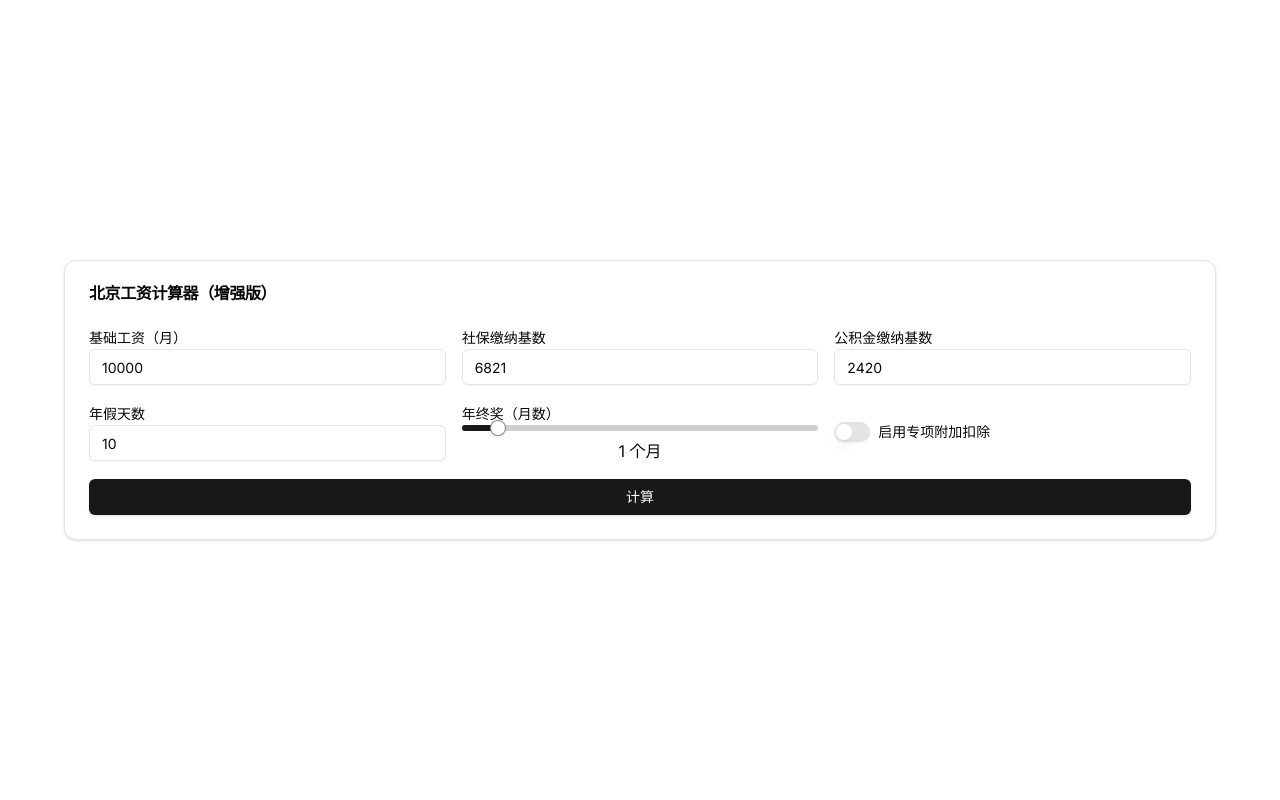
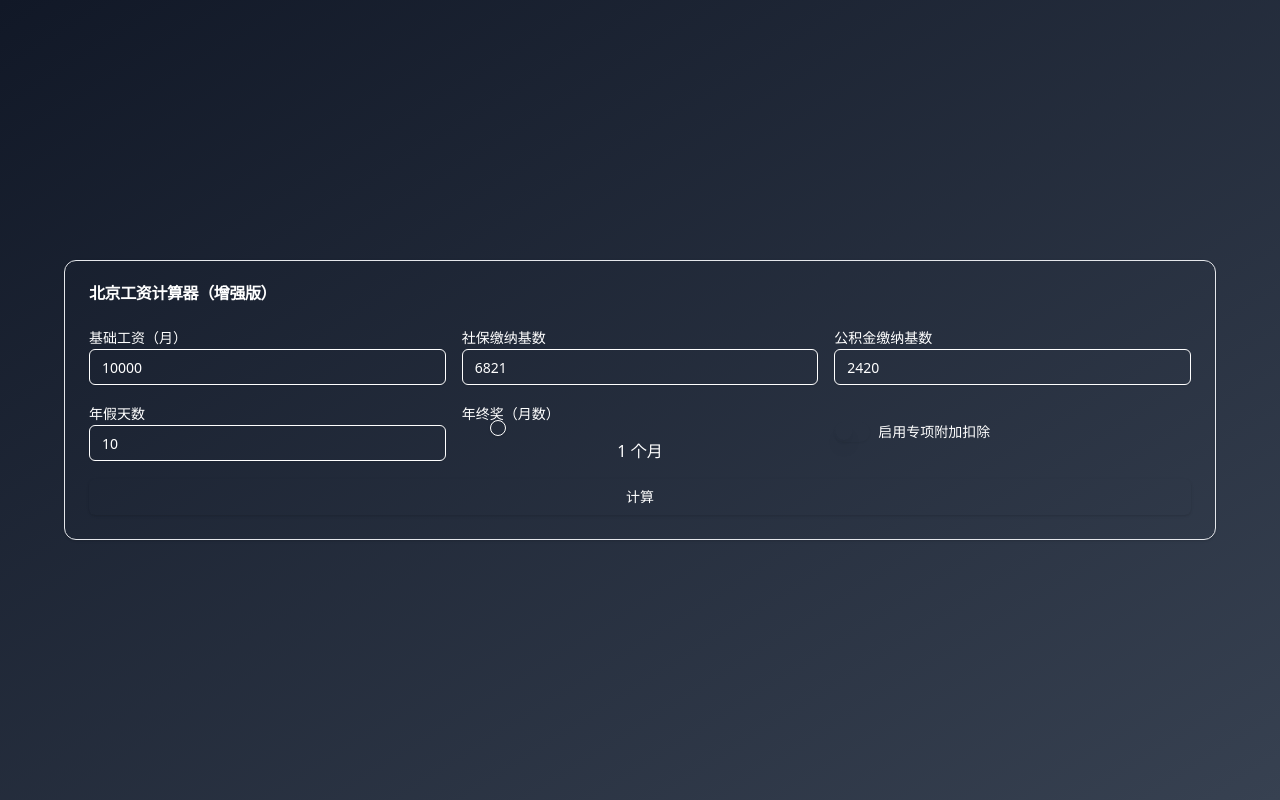
Before and after one commit to cookabc/app-universe, a Next.js app: page /salary-calculator in a window 1280 px wide. Built offline with nearby package versions, Linux system fonts and the light colour scheme.

Commit message:
refactor: Update global CSS variables and styles

```diff
--- a/src/app/globals.css
+++ b/src/app/globals.css
@@ -6,6 +6,31 @@
     --foreground-rgb: 0, 0, 0;
     --background-start-rgb: 214, 219, 220;
     --background-end-rgb: 255, 255, 255;
+
+    /* Core brand colors */
+    --brand-primary: 123, 31, 162; /* Purple 800 */
+    --brand-secondary: 103, 58, 183; /* Deep Purple 500 */
+    --brand-accent: 233, 30, 99; /* Pink 500 */
+
+    /* Background gradients */
+    --gradient-primary: linear-gradient(135deg, rgb(var(--brand-primary)), rgb(var(--brand-secondary)));
+    --gradient-accent: linear-gradient(135deg, rgb(var(--brand-primary)), rgb(var(--brand-accent)));
+
+    /* Radius */
+    --radius: 0.5rem;
+    --radius-large: 1rem;
+
+    /* Animation durations */
+    --transition-fast: 0.2s;
+    --transition-normal: 0.3s;
+    --transition-slow: 0.5s;
+
+    /* Z-index layers */
+    --z-negative: -1;
+    --z-normal: 1;
+    --z-tooltip: 10;
+    --z-fixed: 100;
+    --z-modal: 1000;
 }
 
 @media (prefers-color-scheme: dark) {
@@ -16,93 +41,49 @@
     }
 }
 
+@layer base {
     body {
-	color: var(--foreground-rgb);
-	background: linear-gradient(
-		to bottom,
-		var(--background-start-rgb),
-		var(--background-end-rgb)
-	);
-	font-family: Arial, Helvetica, sans-serif;
+        @apply bg-gradient-to-br from-gray-900 to-gray-700 min-h-screen w-screen text-white font-sans antialiased;
     }
 
-@layer utilities {
-	.text-balance {
-		text-wrap: balance;
+    /* Common container styles */
+    .container-base {
+        @apply px-4 sm:px-6 lg:px-8;
+    }
+
+    /* Common card styles */
+    .card-base {
+        @apply bg-white/10 backdrop-blur-lg border border-white/20 rounded-xl shadow-xl hover:bg-white/[0.15] hover:border-white/30 transition-colors duration-300;
+    }
+
+    /* Common button styles */
+    .button-base {
+        @apply px-4 py-2 rounded-lg font-medium transition-all duration-200 hover:scale-105 active:scale-95 disabled:opacity-50 disabled:pointer-events-none;
+    }
+
+    .button-primary {
+        @apply button-base bg-white text-purple-900 hover:bg-white/90 disabled:bg-white/50;
+    }
+
+    .button-secondary {
+        @apply button-base border border-white/30 text-white hover:bg-white/10 disabled:border-white/20 disabled:text-white/50;
+    }
+
+    /* Common input styles */
+    .input-base {
+        @apply bg-white/5 border border-white/20 rounded-lg px-4 py-2 focus:border-white/40 focus:ring-1 focus:ring-white/40 placeholder:text-white/40;
+    }
+
+    /* Common text styles */
+    .text-gradient {
+        @apply bg-clip-text text-transparent bg-gradient-to-r from-white to-purple-300;
     }
 }
 
-@layer base {
-	:root {
-		--background: 0 0% 100%;
-		--foreground: 240 10% 3.9%;
-		--card: 0 0% 100%;
-		--card-foreground: 240 10% 3.9%;
-		--popover: 0 0% 100%;
-		--popover-foreground: 240 10% 3.9%;
-		--primary: 240 5.9% 10%;
-		--primary-foreground: 0 0% 98%;
-		--secondary: 240 4.8% 95.9%;
-		--secondary-foreground: 240 5.9% 10%;
-		--muted: 240 4.8% 95.9%;
-		--muted-foreground: 240 3.8% 46.1%;
-		--accent: 240 4.8% 95.9%;
-		--accent-foreground: 240 5.9% 10%;
-		--destructive: 0 84.2% 60.2%;
-		--destructive-foreground: 0 0% 98%;
-		--border: 240 5.9% 90%;
-		--input: 240 5.9% 90%;
-		--ring: 240 10% 3.9%;
-		--chart-1: 12 76% 61%;
-		--chart-2: 173 58% 39%;
-		--chart-3: 197 37% 24%;
-		--chart-4: 43 74% 66%;
-		--chart-5: 27 87% 67%;
-		--radius: 0.5rem;
-	}
-	.dark {
-		--background: 240 10% 3.9%;
-		--foreground: 0 0% 98%;
-		--card: 240 10% 3.9%;
-		--card-foreground: 0 0% 98%;
-		--popover: 240 10% 3.9%;
-		--popover-foreground: 0 0% 98%;
-		--primary: 0 0% 98%;
-		--primary-foreground: 240 5.9% 10%;
-		--secondary: 240 3.7% 15.9%;
-		--secondary-foreground: 0 0% 98%;
-		--muted: 240 3.7% 15.9%;
-		--muted-foreground: 240 5% 64.9%;
-		--accent: 240 3.7% 15.9%;
-		--accent-foreground: 0 0% 98%;
-		--destructive: 0 62.8% 30.6%;
-		--destructive-foreground: 0 0% 98%;
-		--border: 240 3.7% 15.9%;
-		--input: 240 3.7% 15.9%;
-		--ring: 240 4.9% 83.9%;
-		--chart-1: 220 70% 50%;
-		--chart-2: 160 60% 45%;
-		--chart-3: 30 80% 55%;
-		--chart-4: 280 65% 60%;
-		--chart-5: 340 75% 55%;
-	}
-}
-
-@layer base {
-	* {
-		@apply border-border;
-	}
-	body {
-		@apply bg-background text-foreground;
-	}
-}
-
-.particles-container {
-	position: fixed;
-	inset: 0;
-	z-index: 0;
-	overflow: hidden;
-}
+/* .particle {
+    @apply absolute rounded-full bg-white/10 shadow-lg;
+    animation: float 20s infinite linear;
+} */
 
 .particle {
     width: 6px;
@@ -115,7 +96,7 @@ body {
 }
 
 .particle::before {
-	content: '';
+    content: "";
     position: absolute;
     inset: -2px;
     background: inherit;
--- a/src/app/layout.tsx
+++ b/src/app/layout.tsx
@@ -1,9 +1,6 @@
-import { Toaster } from "@/components/ui/toaster";
-import type { Metadata } from "next";
-import { Inter } from "next/font/google";
-import "./globals.css";
-
-const inter = Inter({ subsets: ["latin"] });
+import { Toaster } from '@/components/ui/toaster'
+import type { Metadata } from 'next'
+import './globals.css'
 
 export const metadata: Metadata = {
     title: 'App Universe',
@@ -13,14 +10,14 @@ export const metadata: Metadata = {
 export default function RootLayout({
     children,
 }: Readonly<{
-	children: React.ReactNode;
+    children: React.ReactNode
 }>) {
     return (
         <html lang="en">
-			<body className={inter.className}>
+            <body>
                 {children}
                 <Toaster />
             </body>
         </html>
-	);
+    )
 }
```
Lines whose indentation alone changed are shown as unchanged.
